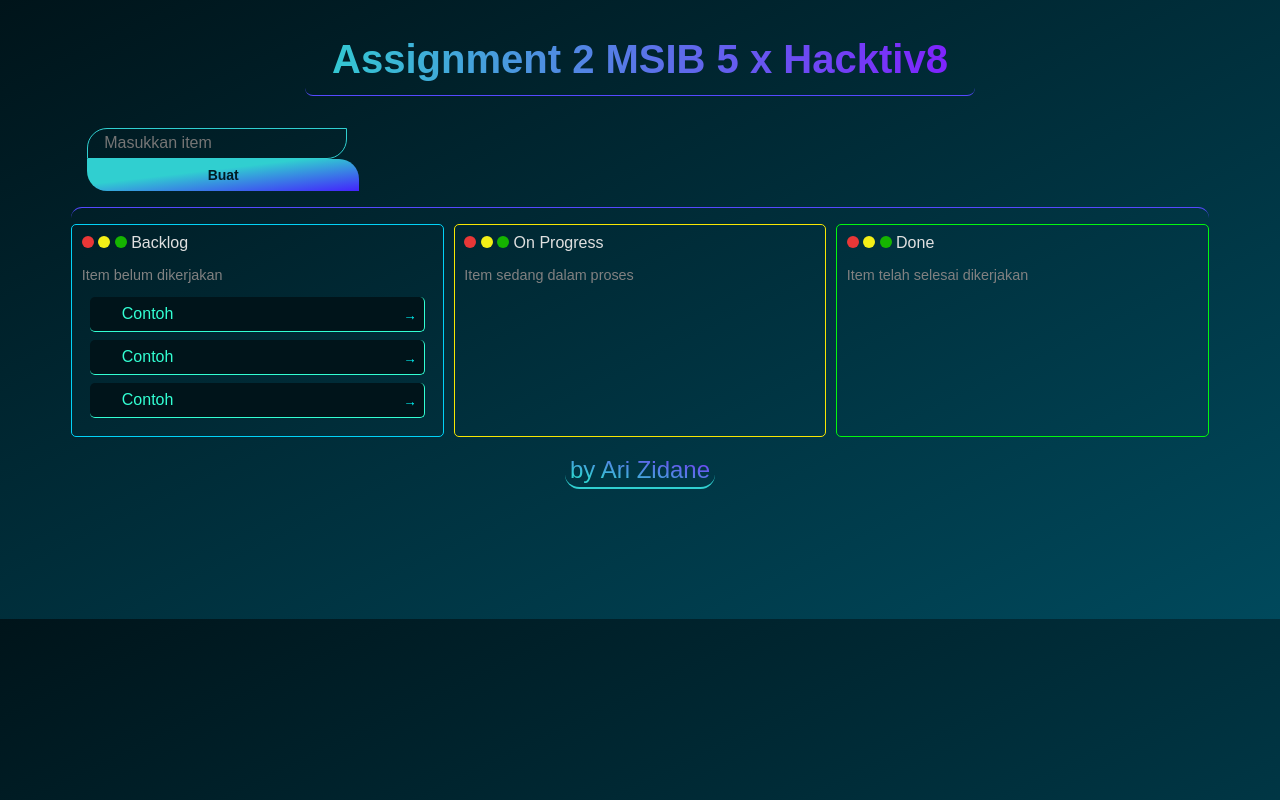
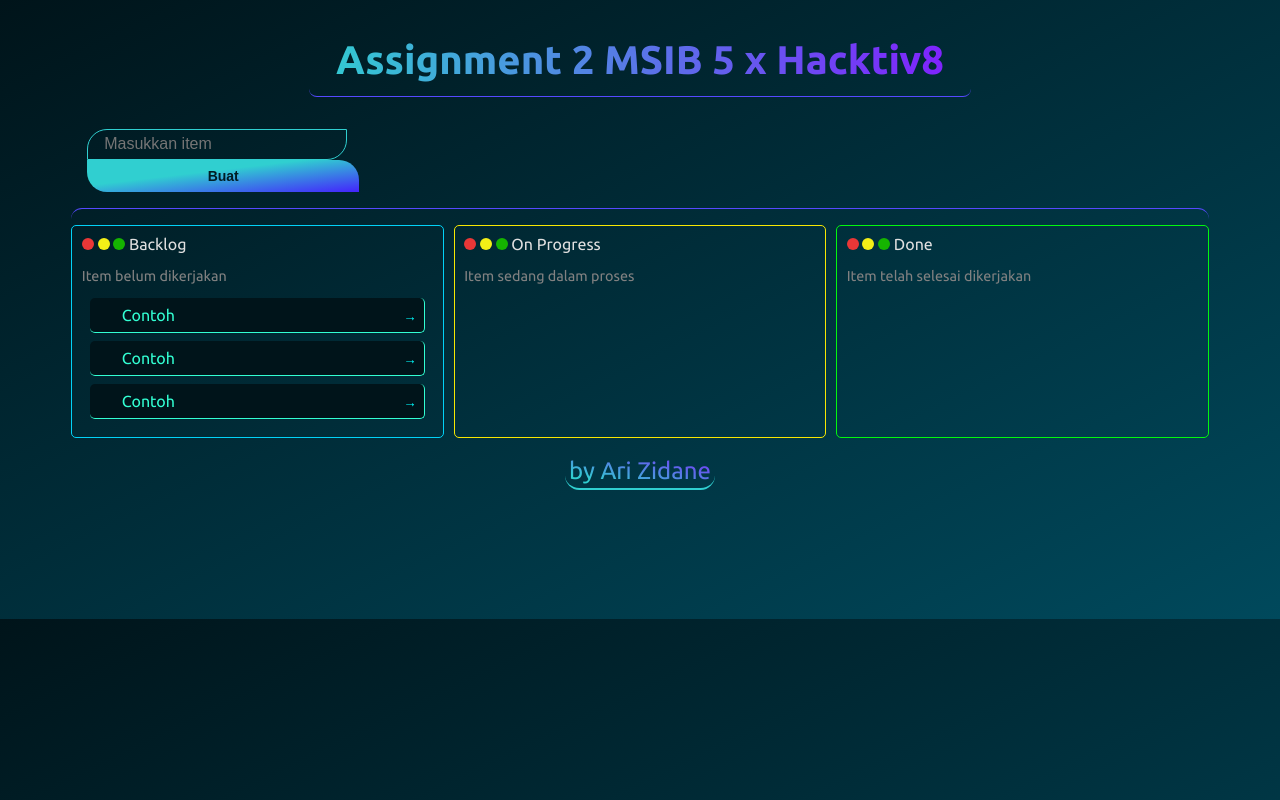
Before and after one commit to arizdn234/Kanban-App, a plain HTML site: page index.html in a window 1280 px wide. Drawn offline with Linux system fonts and the light colour scheme.

Commit message:
fix: Update font

```diff
--- a/style.css
+++ b/style.css
@@ -1,7 +1,11 @@
+/* font import */
+@import url('https://fonts.googleapis.com/css2?family=Ubuntu:wght@400;700&display=swap');
+
 body {
 	/* background-color: rgb(0, 29, 36); */
 	background: linear-gradient(to right bottom, rgb(0, 20, 26) 0%, rgb(0, 73, 92) 100%);
 	min-height: 37.7rem;
+	font-family: 'Ubuntu';
 }
 
 .container {
@@ -16,21 +20,18 @@
 	display: flex;
 	flex-direction: row;
 	justify-content: center;
-	font-family: sans-serif;
 }
 
 .author {
 	display: flex;
 	flex-direction: row;
 	justify-content: center;
-	font-family: sans-serif;
 }
 
 .board {
 	display: flex;
 	flex-direction: row;
 	justify-content: space-between;
-	font-family: sans-serif;
 	border-top: 1px solid #5649ff;
 	border-radius: 11px;
 	padding-top: 1rem;
@@ -141,6 +142,7 @@
 	font-weight: bold;
 	display: block;
 	color: rgb(255, 255, 255);
+	text-transform: uppercase;
 	padding-bottom: 1.2rem;
 }
 
@@ -158,6 +160,7 @@
 	margin-top: .5rem;
 	background: #00e0e0;
 	color: #004b4b;
+	text-transform: uppercase;
 	display: block;
 	cursor: pointer;
 }
```
